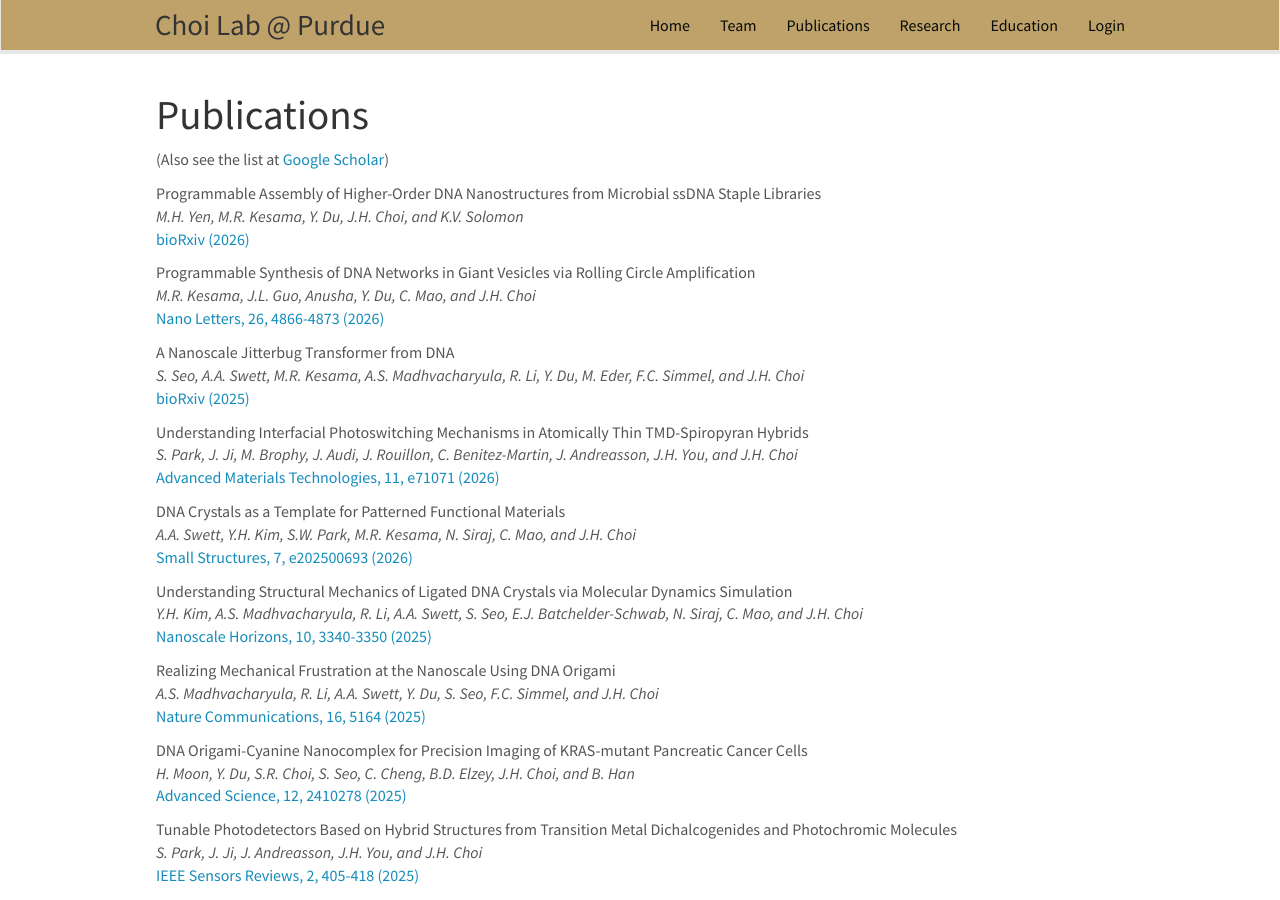
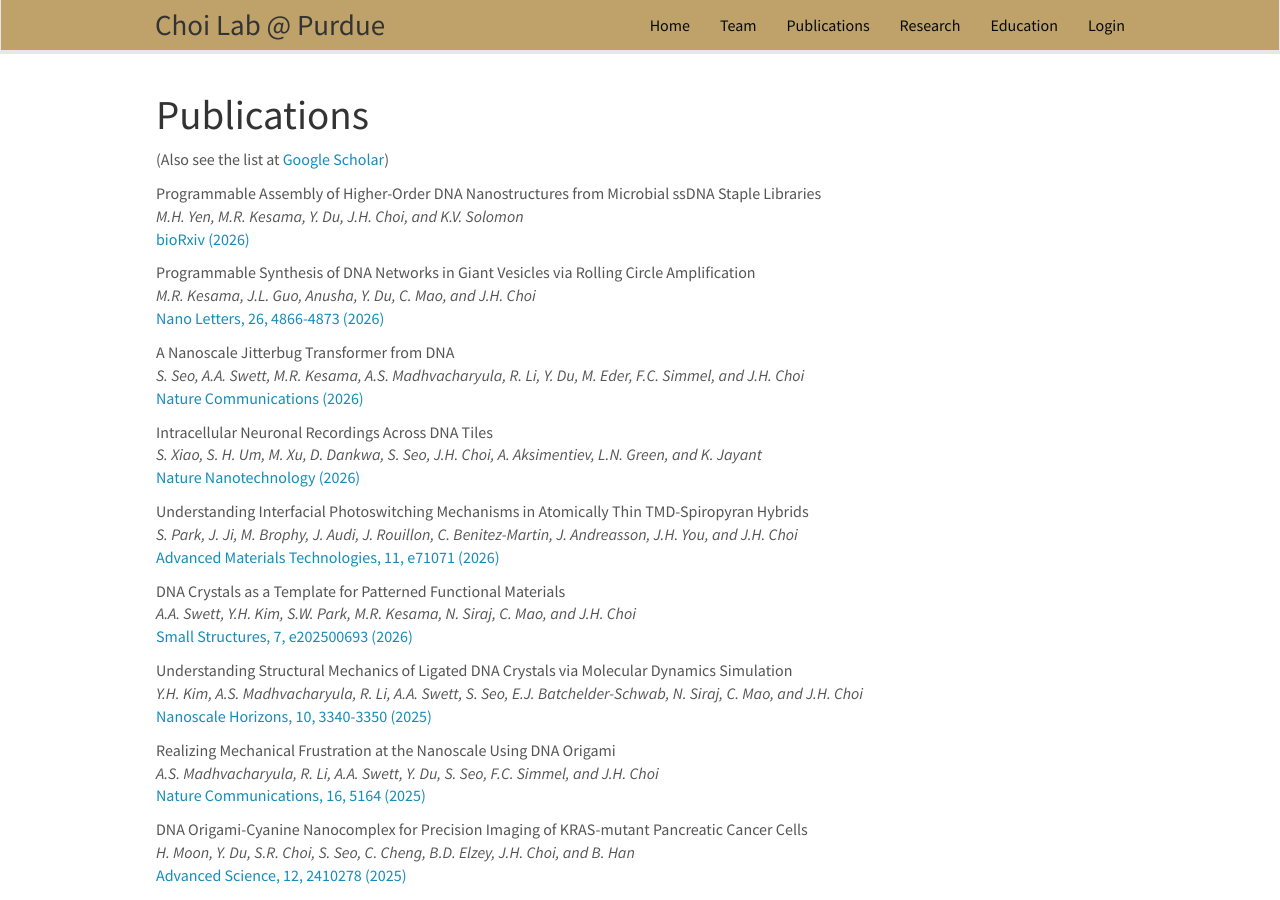
Before and after one commit to choidnalab/choidnalab.github.io, a Jekyll site: the page built from _pages/publications.md, in a window 1280 px wide and 900 px high. Built offline with Jekyll 4.4.1, drawn with Linux system fonts in a browser that asks for light colours; nearby versions of some CDN libraries.

Commit message:
Update publication details and add new entry

```diff
--- a/_data/publist.yml
+++ b/_data/publist.yml
@@ -23,8 +23,18 @@
   description:
   authors: S. Seo, A.A. Swett, M.R. Kesama, A.S. Madhvacharyula, R. Li, Y. Du, M. Eder, F.C. Simmel, and J.H. Choi
   link:
-    url: https://www.biorxiv.org/content/10.1101/2025.10.21.683790v1
-    display: bioRxiv (2025)
+    url:
+    display: Nature Communications (2026)
+  highlight: 0
+  news2:
+
+- title: "Intracellular Neuronal Recordings Across DNA Tiles"
+  image: Conformation.png
+  description:
+  authors: S. Xiao, S. H. Um, M. Xu, D. Dankwa, S. Seo, J.H. Choi, A. Aksimentiev, L.N. Green, and K. Jayant
+  link:
+    url:
+    display: Nature Nanotechnology (2026)
   highlight: 0
   news2:
 
```
